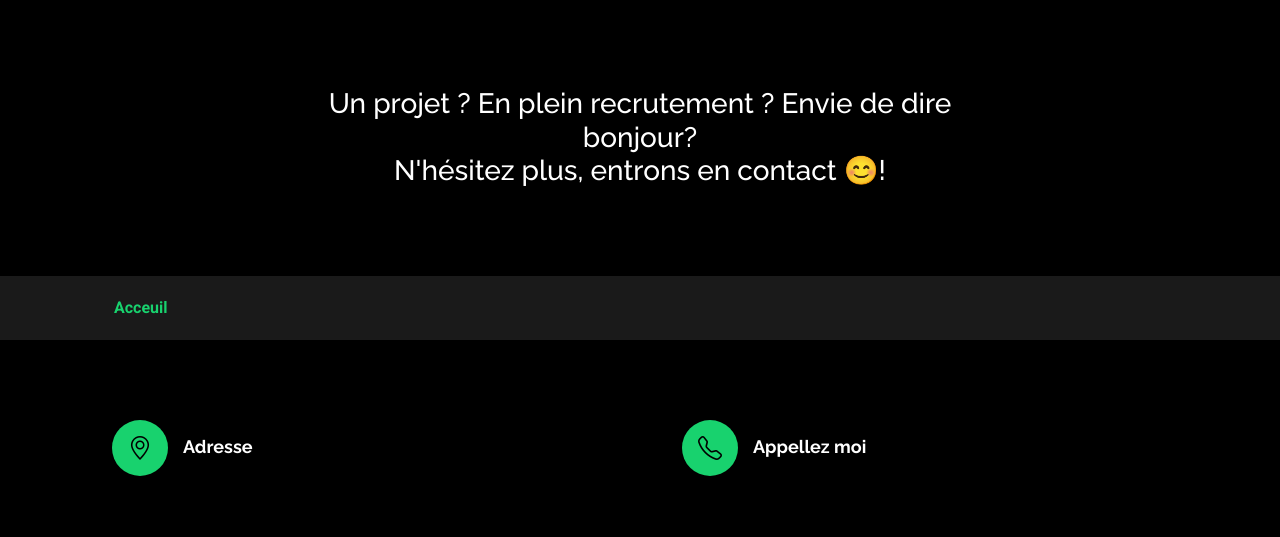
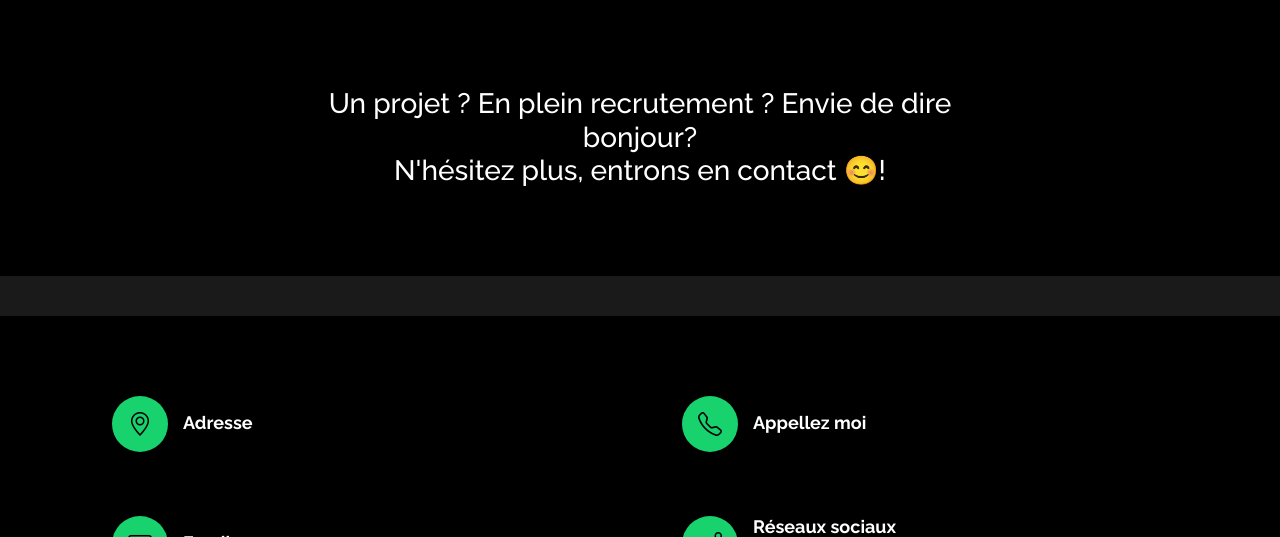
Before and after one commit to Roufouanti/Portfolio, a plain HTML site: page contact.html in a window 1280 px wide. Shown: the part 74-611 px from the top of the page. Drawn offline with Linux system fonts and the light colour scheme.

Commit message:
j'ai enlevé le lien Acceuil , et réseau en Réseau

```diff
--- a/contact.html
+++ b/contact.html
@@ -82,12 +82,13 @@ N'hésitez plus, entrons en contact 😊!</h3>
         </div>
       </div>
       <nav class="breadcrumbs">
-        <div class="container">
+        <!--  <div class="container">
           <ol>
             <li><a href="index.html">Acceuil</a></li>
 
           </ol>
-        </div>
+        </div>-->
+
       </nav>
     </div><!-- End Page Title -->
 
@@ -132,7 +133,7 @@ N'hésitez plus, entrons en contact 😊!</h3>
             <div class="info-item d-flex align-items-center" data-aos="fade-up" data-aos-delay="500">
               <i class="icon bi bi-share flex-shrink-0"></i>
               <div>
-                <h3>réseaux sociaux</h3>
+                <h3>Réseaux sociaux</h3>
                 <div class="social-links">
 
                   <a href="#"><i class="bi bi-facebook"></i></a>
```
